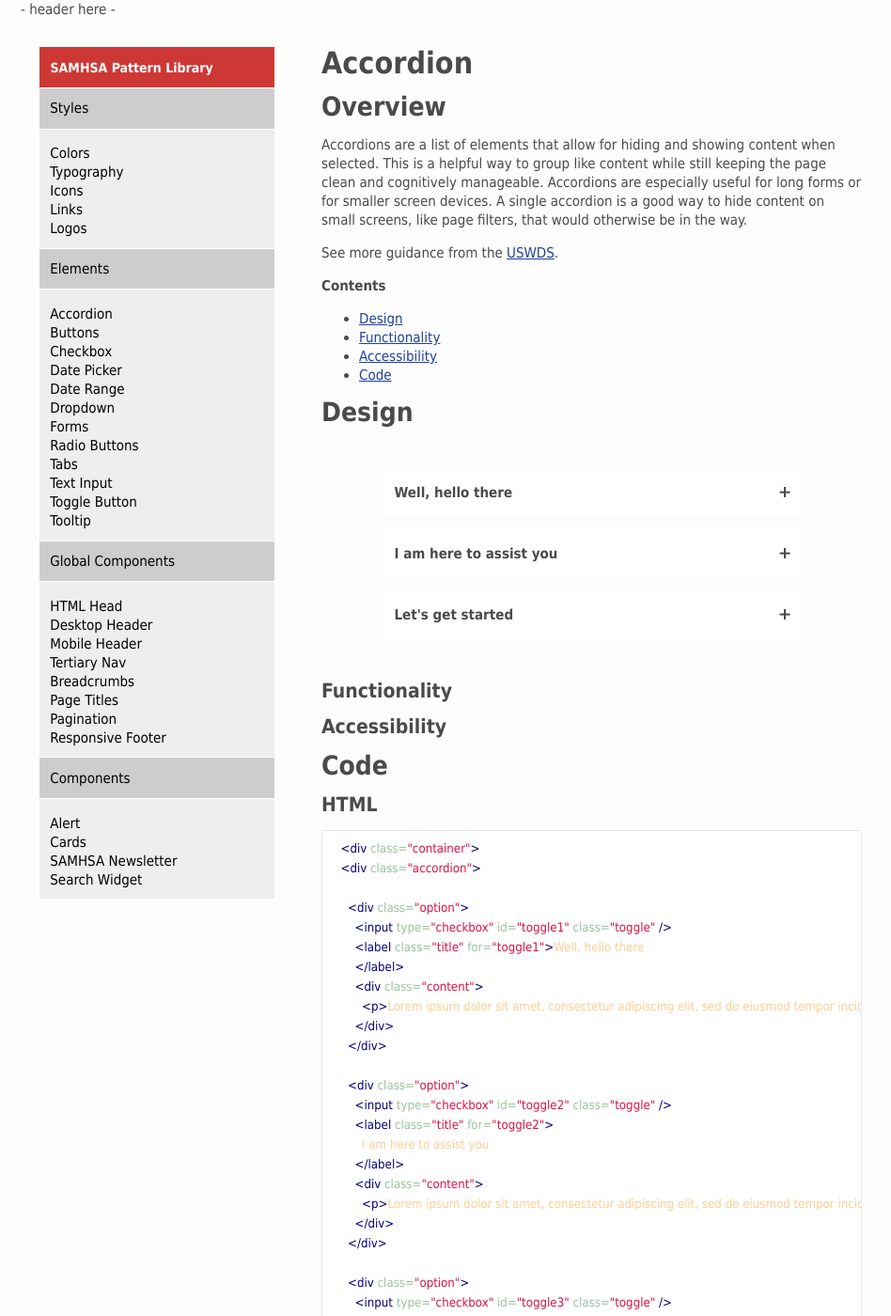
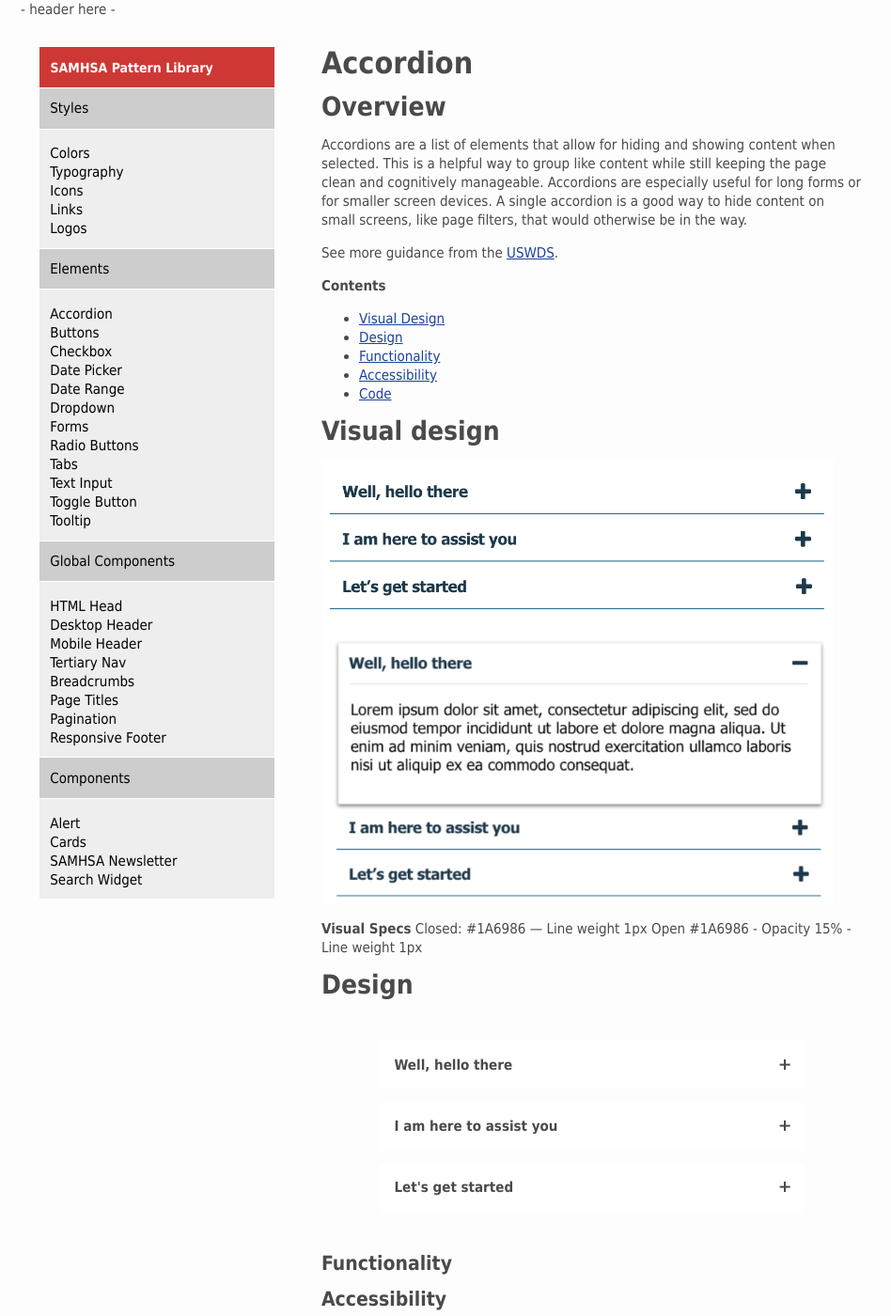
Before and after one commit to ux-at-icfnext/samhsa-v4, a Jekyll site: the page built from docs/pages/elements/accordion.md, in a window 1280 px wide and 1400 px high. Shown: the whole window at 94% size, without its empty margins (118-1066 px from the left). Built offline with Jekyll 4.4.1, drawn with Linux system fonts in a browser that asks for light colours; nearby versions of some CDN libraries.

Commit message:
accoridon visual design specs and image updates

```diff
--- a/docs/pages/elements/accordion.md
+++ b/docs/pages/elements/accordion.md
@@ -11,13 +11,24 @@ Accordions are a list of elements that allow for hiding and showing content when
 See more guidance from the [USWDS](https://designsystem.digital.gov/components/accordion/).
 
 **Contents**
+- [Visual Design](#visualdesign)
 - [Design](#design)
 - [Functionality](#functionality)
 - [Accessibility](#accessibility)
 - [Code](#code)
 
+<a name="visualdesign"></a>
+## Visual design
+![accordion closed](../assets/img/accordion/accordion-closed.png)
+![accordion open](../assets/img/accordion/accordion-open.png)
+
+**Visual Specs**
+Closed: #1A6986 — Line weight 1px
+Open #1A6986 - Opacity 15% - Line weight 1px
+
 <a name="design"></a>
 ## Design
+
 {% include patterns/accordion/accordion.md %}
 
 
```
Also changed, not shown: docs/assets/img/accordion/accordion-closed.png (added), docs/assets/img/accordion/accordion-open.png (added).
